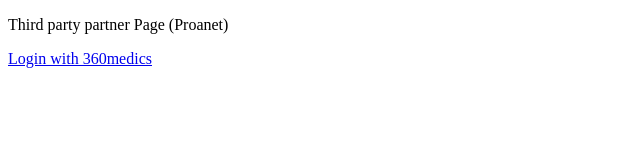
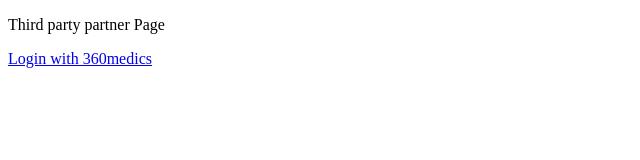
Before and after one commit to 360medics/360connect-js, a website: page index.html in a window 1280 px wide. Shown: the full height of the page, 0-640 px from the left. Drawn offline with nearby package versions, Linux system fonts and the light colour scheme.

Commit message:
no message

```diff
--- a/index.html
+++ b/index.html
@@ -68,7 +68,7 @@
 </head>
 <body>
     <div class="container">
-        <p>Third party partner Page (Proanet)</p>
+        <p>Third party partner Page</p>
 
         <div id="if-logged-out">
             <a id="login-link" href="">Login with 360medics</a>
```
